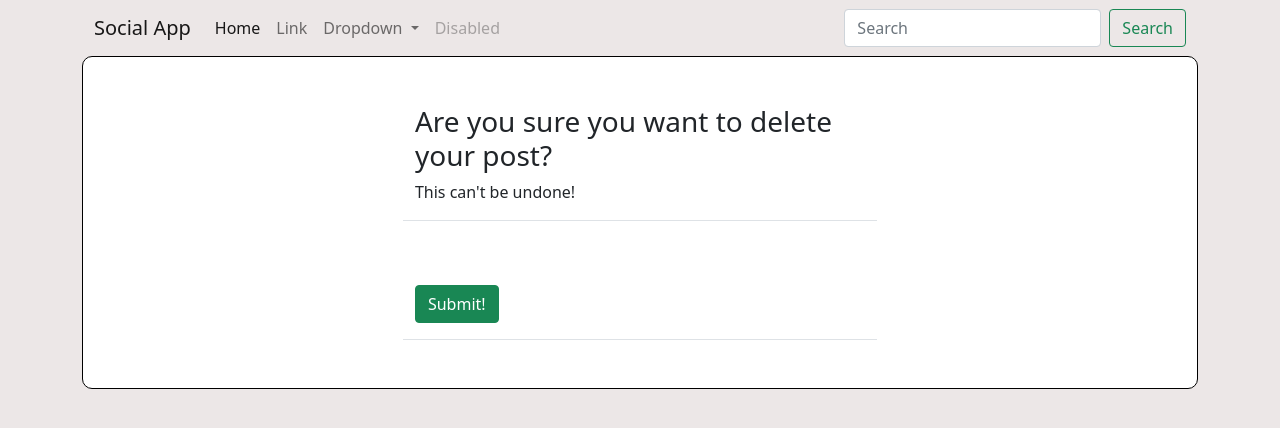
After one commit to Abheelash-Mishra/Social_Media_App, a Django app: page /main/post/delete/1 in a window 1280 px wide. The commit adds this page. Shown: the top 428 px of the page. Run offline with Django 4.2, Linux system fonts and the light colour scheme; data comes from the database, SQL or seed files in the repository; some libraries are stand-ins or nearby versions.

Commit message:
Added delete post functionality

```diff
--- /dev/null
+++ b/mainApp/templates/delete_post.html
@@ -0,0 +1,25 @@
+{% extends "base_layout.html" %}
+{% load crispy_forms_tags %}
+
+{% block content %}
+    <div class="container">
+        <div style="border: solid 1px black; border-radius: 10px; width: 100%; background-color: white">
+            <div class="row justify-content-center mt-5">
+                <div class="col-md-5 col-sm-15 border-bottom">
+                    <h3>Are you sure you want to delete your post?</h3>
+                    <p>This can't be undone!</p>
+                </div>
+            </div>
+
+            <div class="row justify-content-center mt-5 mb-5">
+                <div class="col-md-5 col-sm-15 border-bottom">
+                    <form method="POST">
+                        {% csrf_token %}
+                            <button class="btn btn-success mt-3 mb-3">Submit!</button>
+                        </div>
+                    </form>
+                </div>
+            </div>
+        </div>
+    </div>
+{% endblock %}
--- a/mainApp/urls.py
+++ b/mainApp/urls.py
@@ -1,6 +1,9 @@
 from django.urls import path
-from .views import SocialPosts
+from .views import SocialPosts,DeletePost
 
 urlpatterns = [
     path("", SocialPosts.as_view(), name="content_list"),
+    # path('edit/<int:post_id>/', edit_post, name='edit_post'),
+    path("post/delete/<int:pk>", DeletePost.as_view(), name="delete_post"),
+
 ]
--- a/mainApp/views.py
+++ b/mainApp/views.py
@@ -1,10 +1,37 @@
 from django.shortcuts import render
+from django.urls import reverse_lazy
 from django.views import View
 from .models import Post
 from .forms import Post_Entry, Comment_Entry
+from django.shortcuts import redirect
+from django.views.generic import UpdateView, DeleteView
 
 # Create your views here.
 
+# class EditPost(UpdateView):
+#     model = Post
+#     fields = ["body"]
+#     template_name =  "edit_post.html"
+#
+#     def get_success_url(self):
+#
+
+# def post_view(request, post_id):
+#     post = Post.objects.get(id=post_id)
+#     return render(request, 'content_list.html', {'post': post})
+# def edit_post(request, post_id):
+#     post = Post.objects.get(id=post_id)
+#     if request.method == 'POST':
+#         post.body = request.POST.get('body')
+#         post.save()
+#         return redirect(post_view, post_id=post.id)
+#     return render(request, 'edit_post.html', {'post': post})
+
+
+class DeletePost(DeleteView):
+    model = Post
+    template_name = "delete_post.html"
+    success_url = reverse_lazy("content_list")
 class SocialPosts(View):
     def get(self, request, *args, **kwargs):
         content_posts = Post.objects.all().order_by("-created")
```
Also changed, not shown: mainApp/templates/content_list.html (+7 -2 lines).
